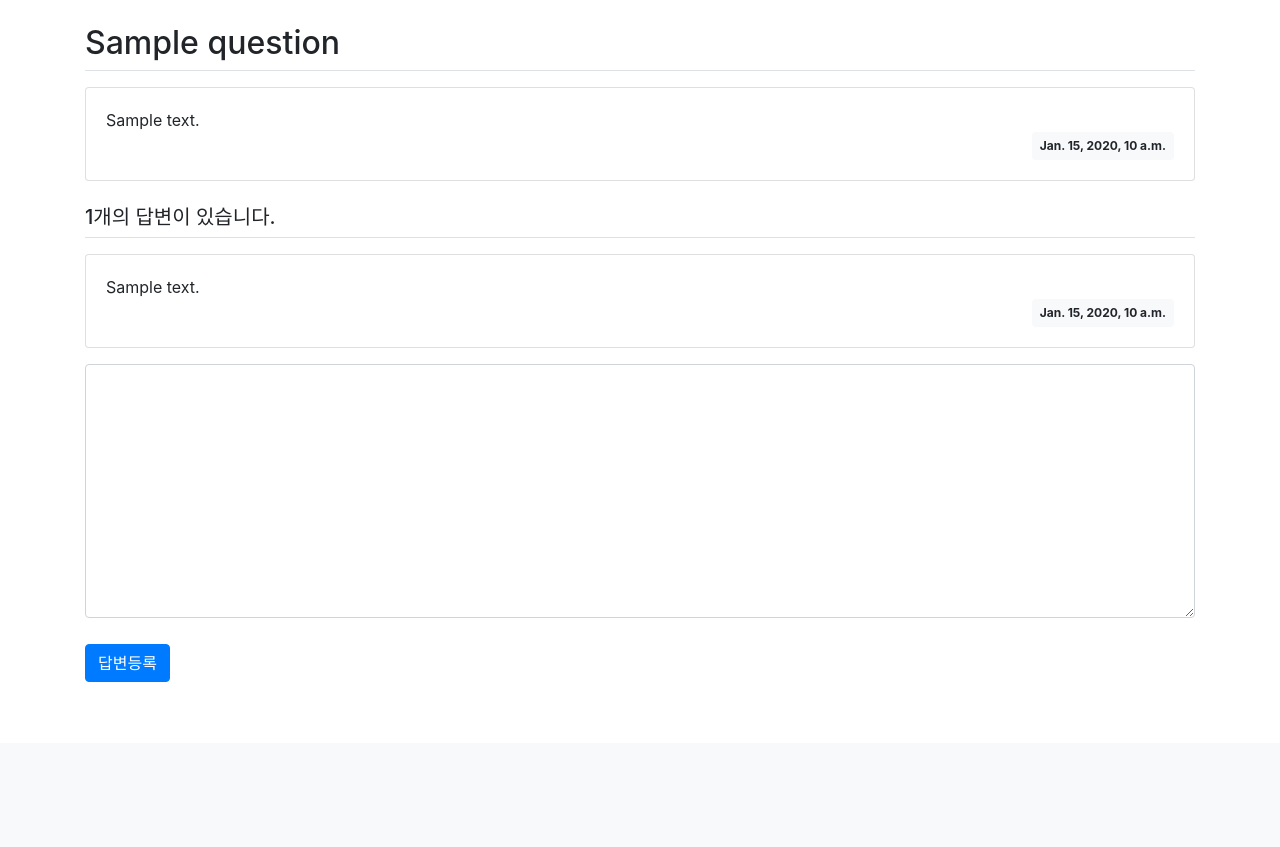
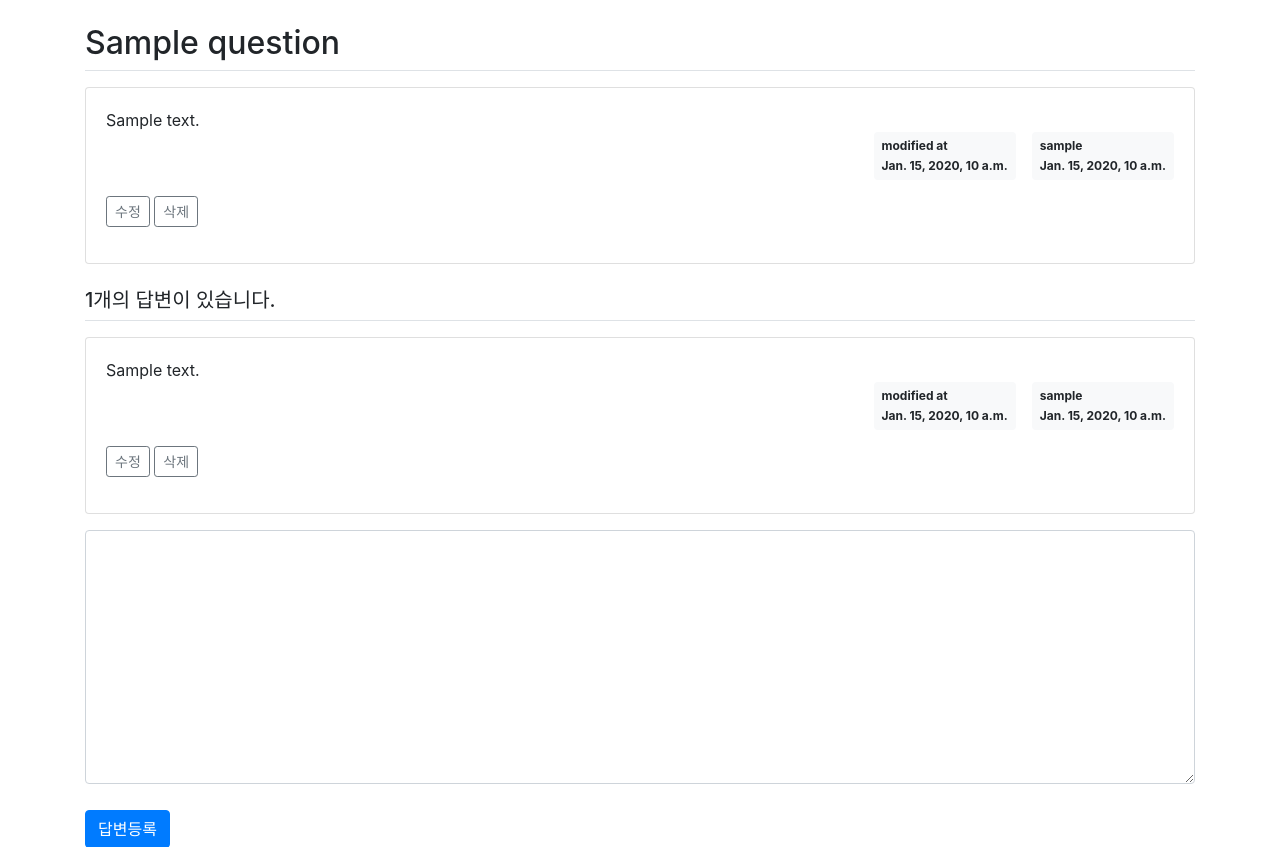
Before and after one commit to hyunbingil/Django_pyboard, a Django app: page /pybo/answer/create/1/ in a window 1280 px wide. Shown: the part 57-904 px from the top of the page. Before the commit the page ends 739 px from the top, so only its background shows below. Run offline with Django 3.2, Linux system fonts and the light colour scheme; a user stored in the database is signed in; tables that the repository leaves empty hold one stand-in row (values such as "Sample post"); some libraries are stand-ins or nearby versions.

Commit message:
🔧 글쓴이 표시 / ✨ 질문, 답변 수정 및 삭제 기능 추가

```diff
--- a/mysite/mysite/templates/base.html
+++ b/mysite/mysite/templates/base.html
@@ -21,5 +21,9 @@
     <script src="{% static 'jquery-3.5.1.min.js' %}"></script>
     <!-- Bootstrap JS -->
     <script src="{% static 'bootstrap.min.js' %}"></script>
+    <!-- 자바스크립트 Start -->
+    {% block script %}
+    {% endblock %}
+    <!-- 자바스크립트 End -->
 </body>
 </html>
--- a/mysite/mysite/templates/common/login.html
+++ b/mysite/mysite/templates/common/login.html
@@ -11,6 +11,7 @@
     </div>
     <form method="post" class="post-form" action="{% url 'common:login' %}">
         {% csrf_token %}
+        <input type="hidden" name="next" value="{{ next }}">  <!-- 로그인 성공후 이동되는 URL -->
         {% include "form_errors.html" %}
         <div class="form-group">
             <label for="username">사용자ID</label>
--- a/mysite/mysite/templates/pybo/question_detail.html
+++ b/mysite/mysite/templates/pybo/question_detail.html
@@ -6,10 +6,25 @@
             <div class="card-body">
                 <div class="card-text" style="white-space: pre-line;">{{ question.content }}</div>
                 <div class="d-flex justify-content-end">
-                    <div class="badge badge-light p-2">
-                        {{ question.create_date }}
+                    {% if question.modify_date %}
+                    <div class="badge badge-light p-2 text-left mx-3">
+                        <div class="mb-2">modified at</div>
+                        <div>{{ question.modify_date }}</div>
+                    </div>
+                    {% endif %}
+                    <div class="badge badge-light p-2 text-left">
+                        <div class="mb-2">{{ question.author.username }}</div>
+                        <div>{{ question.create_date }}</div>
                     </div>
                 </div>
+                {% if request.user == question.author %}
+                <div class="my-3">
+                    <a href="{% url 'pybo:question_modify' question.id  %}"
+                       class="btn btn-sm btn-outline-secondary">수정</a>
+                    <a href="#" class="delete btn btn-sm btn-outline-secondary"
+                    data-uri="{% url 'pybo:question_delete' question.id  %}">삭제</a>
+                </div>
+                {% endif %}
             </div>
         </div>
         <h5 class="border-bottom my-3 py-2">{{question.answer_set.count}}개의 답변이 있습니다.</h5>
@@ -18,10 +33,25 @@
             <div class="card-body">
                 <div class="card-text" style="white-space: pre-line;">{{ answer.content }}</div>
                 <div class="d-flex justify-content-end">
-                    <div class="badge badge-light p-2">
-                        {{ answer.create_date }}
+                    {% if answer.modify_date %}
+                    <div class="badge badge-light p-2 text-left mx-3">
+                        <div class="mb-2">modified at</div>
+                        <div>{{ answer.modify_date }}</div>
+                    </div>
+                    {% endif %}
+                    <div class="badge badge-light p-2 text-left">
+                        <div class="mb-2">{{ answer.author.username }}</div>
+                        <div>{{ answer.create_date }}</div>
                     </div>
                 </div>
+                {% if request.user == answer.author %}
+                <div class="my-3">
+                    <a href="{% url 'pybo:answer_modify' answer.id  %}"
+                       class="btn btn-sm btn-outline-secondary">수정</a>
+                    <a href="#" class="delete btn btn-sm btn-outline-secondary "
+                    data-uri="{% url 'pybo:answer_delete' answer.id  %}">삭제</a>
+                </div>
+                {% endif %}
             </div>
         </div>
         {% endfor %}
@@ -40,9 +70,21 @@
             {% endif %}
 
             <div class="form-group">
-                <textarea name="content" id="content" class="form-control" rows="10"></textarea>
+                <textarea {% if not user.is_authenticated %}disabled{% endif %}
+              name="content" id="content" class="form-control" rows="10"></textarea>
             </div>
             <input type="submit" value="답변등록" class="btn btn-primary">
         </form>
     </div>
 {% endblock %}
+{% block script %}
+<script type='text/javascript'>
+$(document).ready(function(){
+    $(".delete").on('click', function() {
+        if(confirm("정말로 삭제하시겠습니까?")) {
+            location.href = $(this).data('uri');
+        }
+    });
+});
+</script>
+{% endblock %}
--- a/mysite/pybo/models.py
+++ b/mysite/pybo/models.py
@@ -1,11 +1,13 @@
 from django.db import models
-
+from django.contrib.auth.models import User
 # Create your models here.
 class Question(models.Model):
     subject = models.CharField(max_length=200) # 제목 : 최대 200자 / 글자 수 제한 O(CharField)
     content = models.TextField() # 내용 : 글자 수 제한 X(TextField)
     create_date = models.DateTimeField() # 작성 일시 : 날짜와 시간에 관계된 속성(DateTimeField)
-
+    author = models.ForeignKey(User, on_delete=models.CASCADE) # 저자
+    modify_date = models.DateTimeField(null=True, blank=True) # 수정 일시
+    # django.contrib.auth.models 패키지의 User이므로 글쓴이에 해당되는 author 속성은 User모델을 ForeignKey로 적용해야 한다.
     def __str__(self):
         return self.subject
 
@@ -16,6 +18,7 @@ class Answer(models.Model):
     # 이 답변과 연결된 질문(Question)이 삭제될 경우 답변(Answer)도 함께 삭제된다는 의미.
     content = models.TextField()
     create_date = models.DateTimeField()
-
+    author = models.ForeignKey(User, on_delete=models.CASCADE)
+    modify_date = models.DateTimeField(null=True, blank=True)
     def __str__(self):
         return self.subject
--- a/mysite/pybo/urls.py
+++ b/mysite/pybo/urls.py
@@ -11,4 +11,8 @@ urlpatterns = [
     # http://localhost:8000/pybo/<int:question_id>/ 가 적용되어
     # question_id 에 2라는 값이 저장되고 views.detail 함수가 실행
     path('question/create/', views.question_create, name="question_create"),
+    path('question/modify/<int:question_id>/', views.question_modify, name='question_modify'),
+    path('question/delete/<int:question_id>/', views.question_delete, name='question_delete'),
+    path('answer/modify/<int:answer_id>/', views.answer_modify, name='answer_modify'),
+    path('answer/delete/<int:answer_id>/', views.answer_delete, name='answer_delete'),
 ]
--- a/mysite/pybo/views.py
+++ b/mysite/pybo/views.py
@@ -1,8 +1,9 @@
 from django.shortcuts import render, get_object_or_404, redirect
 from django.utils import timezone
-from .models import Question
+from .models import Question, Answer
 from .forms import QuestionForm, AnswerForm
 from django.core.paginator import Paginator
+from django.contrib.auth.decorators import login_required
 
 def index(request):
     """
@@ -34,6 +35,7 @@ def detail(request, question_id):
     context = {'question': question}
     return render(request, 'pybo/question_detail.html', context)
 
+@login_required(login_url='common:login') # 로그인이 되어있지 않으면 로그인 페이지로 넘어간다.
 def answer_create(request, question_id):
     """
     pybo 답변 등록
@@ -43,6 +45,7 @@ def answer_create(request, question_id):
         form = AnswerForm(request.POST)
         if form.is_valid():
             answer = form.save(commit=False)
+            answer.author = request.user # 추가한 속성 author 적용
             answer.create_date = timezone.now()
             answer.question = question
             answer.save()
@@ -52,6 +55,7 @@ def answer_create(request, question_id):
     context = {'question': question, 'form': form}
     return render(request, 'pybo/question_detail.html', context)
 
+@login_required(login_url='common:login') # 로그인이 되어있지 않으면 로그인 페이지로 넘어간다.
 def question_create(request):
     """
     pybo 질문등록
@@ -63,6 +67,7 @@ def question_create(request):
             question = form.save(commit=False)
             # 폼에 연결된 모델을 저장하지 않고 생성된 모델 객체만 리턴(commit=False)
             # 코드내에서 자동으로 생성되는 값을 저장하기 위해서는 이것을 사용해야함.
+            answer.author = request.user
             question.create_date = timezone.now()
             question.save()
             return redirect('pybo:index')
@@ -71,3 +76,73 @@ def question_create(request):
         form = QuestionForm()
     context = {'form': form}
     return render(request, 'pybo/question_form.html', context)
+
+@login_required(login_url='common:login')
+def question_modify(request, question_id):
+    """
+    pybo 질문수정
+    """
+    question = get_object_or_404(Question, pk=question_id)
+    if request.user != question.author:
+        messages.error(request, '수정권한이 없습니다')
+        return redirect('pybo:detail', question_id=question.id)
+
+    if request.method == "POST":
+        form = QuestionForm(request.POST, instance=question)
+        if form.is_valid():
+            question = form.save(commit=False)
+            question.author = request.user
+            question.modify_date = timezone.now()  # 수정일시 저장
+            question.save()
+            return redirect('pybo:detail', question_id=question.id)
+    else:
+        form = QuestionForm(instance=question)
+    context = {'form': form}
+    return render(request, 'pybo/question_form.html', context)
+
+@login_required(login_url='common:login')
+def question_delete(request, question_id):
+    """
+    pybo 질문삭제
+    """
+    question = get_object_or_404(Question, pk=question_id)
+    if request.user != question.author:
+        messages.error(request, '삭제권한이 없습니다')
+        return redirect('pybo:detail', question_id=question.id)
+    question.delete()
+    return redirect('pybo:index')
+
+@login_required(login_url='common:login')
+def answer_modify(request, answer_id):
+    """
+    pybo 답변수정
+    """
+    answer = get_object_or_404(Answer, pk=answer_id)
+    if request.user != answer.author:
+        messages.error(request, '수정권한이 없습니다')
+        return redirect('pybo:detail', question_id=answer.question.id)
+
+    if request.method == "POST":
+        form = AnswerForm(request.POST, instance=answer)
+        if form.is_valid():
+            answer = form.save(commit=False)
+            answer.author = request.user
+            answer.modify_date = timezone.now()
+            answer.save()
+            return redirect('pybo:detail', question_id=answer.question.id)
+    else:
+        form = AnswerForm(instance=answer)
+    context = {'answer': answer, 'form': form}
+    return render(request, 'pybo/answer_form.html', context)
+
+@login_required(login_url='common:login')
+def answer_delete(request, answer_id):
+    """
+    pybo 답변삭제
+    """
+    answer = get_object_or_404(Answer, pk=answer_id)
+    if request.user != answer.author:
+        messages.error(request, '삭제권한이 없습니다')
+    else:
+        answer.delete()
+    return redirect('pybo:detail', question_id=answer.question.id)
```
Also changed, not shown: mysite/mysite/templates/pybo/answer_form.html (added, +16 -0 lines), mysite/mysite/templates/pybo/question_list.html (+6 -4 lines), mysite/pybo/migrations/0002_question_author.py (added), mysite/pybo/migrations/0003_answer_author.py (added), mysite/pybo/migrations/0004_auto_20200807_1454.py (added).
